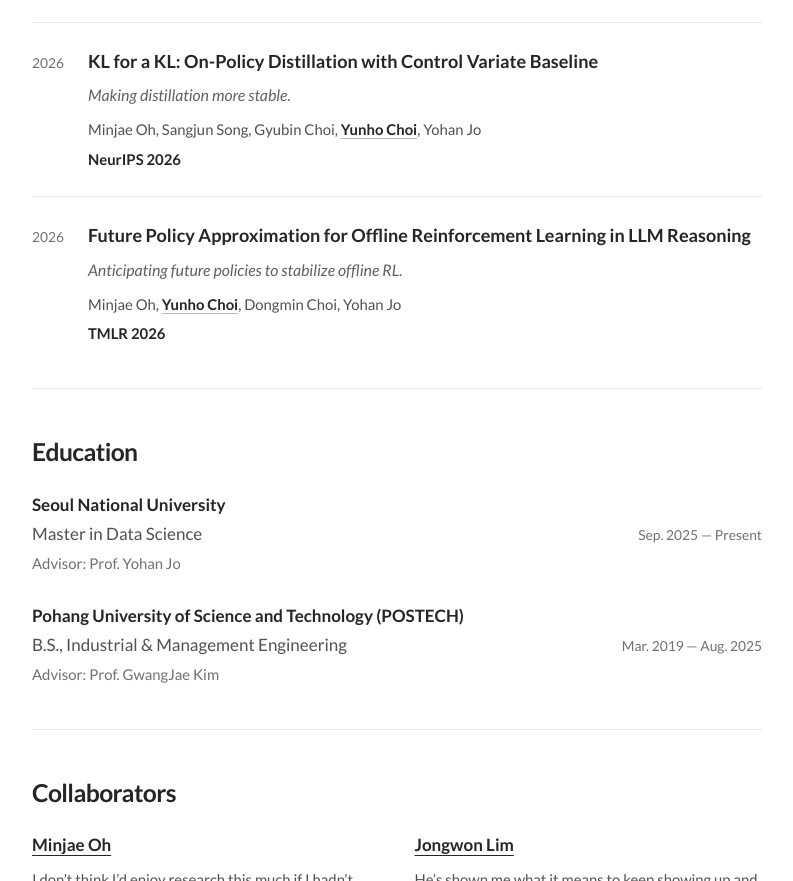
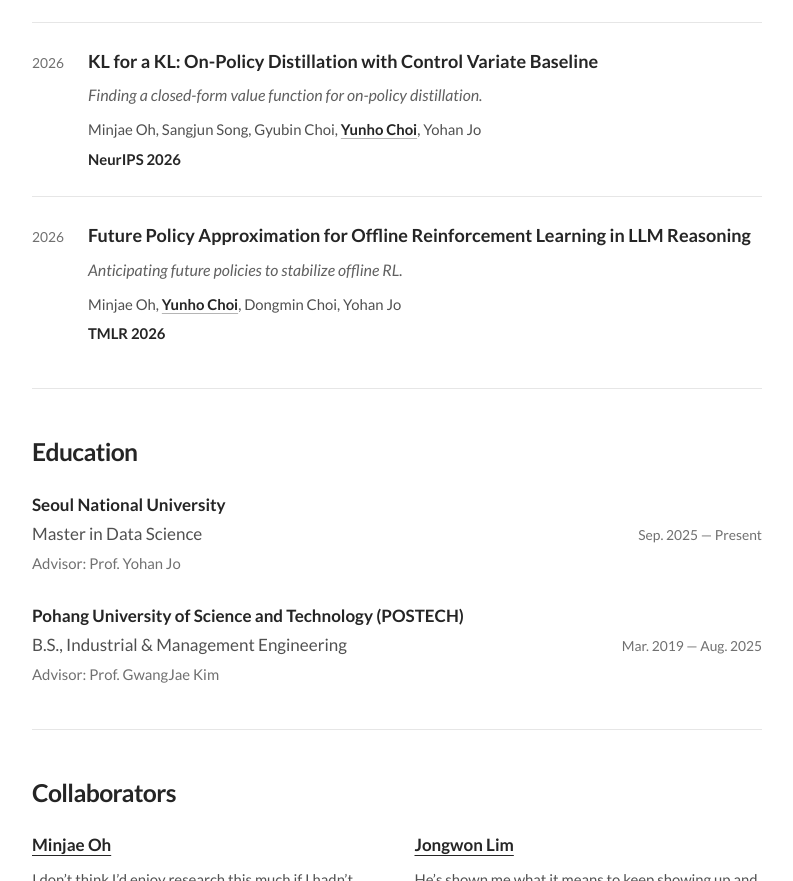
Before and after one commit to choiyunho1129/choiyunho1129.github.io, a plain HTML site: page index.html in a window 1280 px wide. Shown: the part 859-1740 px from the top of the page, without its empty margins (398-1191 px from the left). Drawn offline with Linux system fonts and the light colour scheme.

Commit message:
Highlight the closed-form OPD value function in publication subtitle

```diff
--- a/index.html
+++ b/index.html
@@ -91,7 +91,7 @@
               <span class="date publication-year">2026</span>
               <div>
                 <h3><a href="https://arxiv.org/abs/2605.07865">KL for a KL: On-Policy Distillation with Control Variate Baseline</a></h3>
-                <p class="paper-summary">Making distillation more stable.</p>
+                <p class="paper-summary">Finding a closed-form value function for on-policy distillation.</p>
                 <p class="authors">Minjae Oh, Sangjun Song, Gyubin Choi, <strong>Yunho Choi</strong>, Yohan Jo</p>
                 <p class="venue venue-accepted">NeurIPS 2026</p>
               </div>
```
